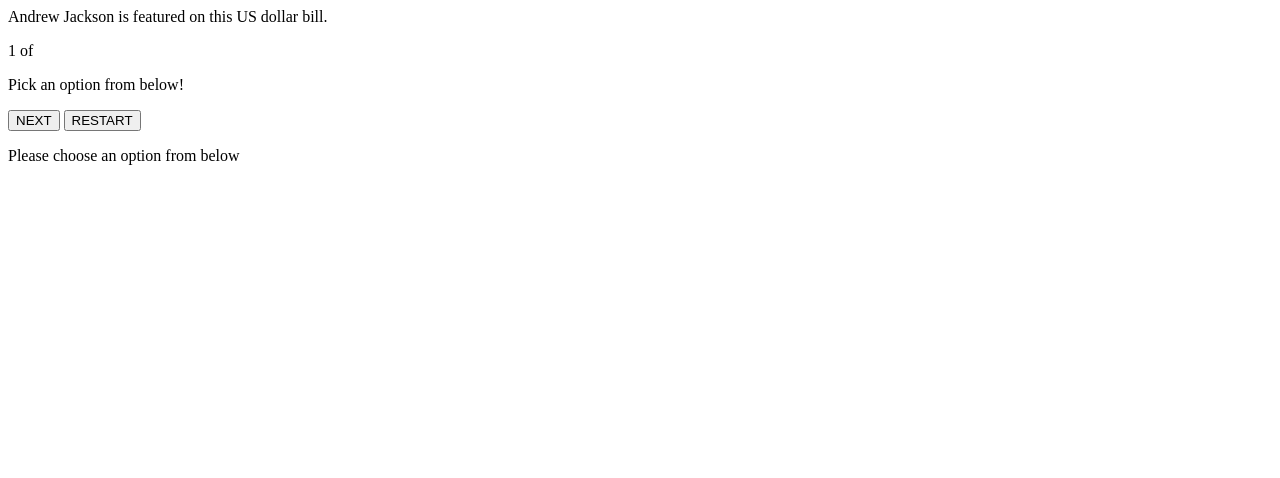
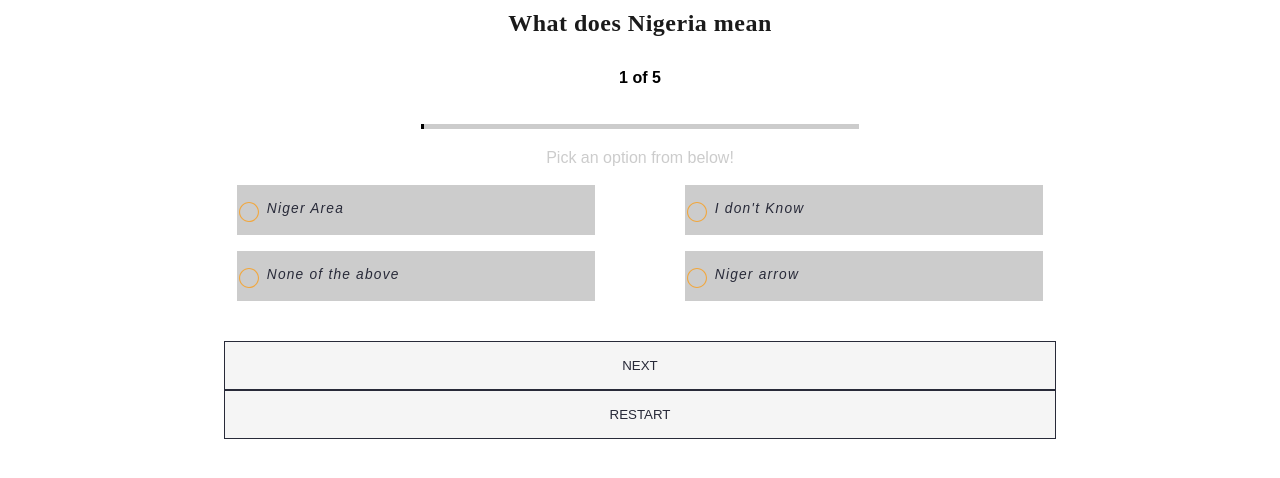
Before and after one commit to AdnanOlarmmi/Quiz-app, a plain HTML site: page index.html in a window 1280 px wide. Drawn offline with Linux system fonts and the light colour scheme; the site is published under a folder, as on GitHub Pages, so addresses that start at the root find nothing.

Commit message:
Update index.html

```diff
--- a/index.html
+++ b/index.html
@@ -6,7 +6,7 @@
     <meta http-equiv="X-UA-Compatible" content="IE=edge">
     <meta name="viewport" content="width=device-width, initial-scale=1.0">
     <title>Document</title>
-    <link rel="stylesheet" href="/My Version/quiz.css">
+    <link rel="stylesheet" href="My Version/quiz.css">
 </head>
 
 <body>
@@ -39,7 +39,7 @@
     <div class="noEntry">
         <p>Please choose an option from below</p>
     </div>
-    <script src="/My Version/js/app.js" type="module"></script>
+    <script src="My Version/js/app.js" type="module"></script>
 
 </body>
 
```
